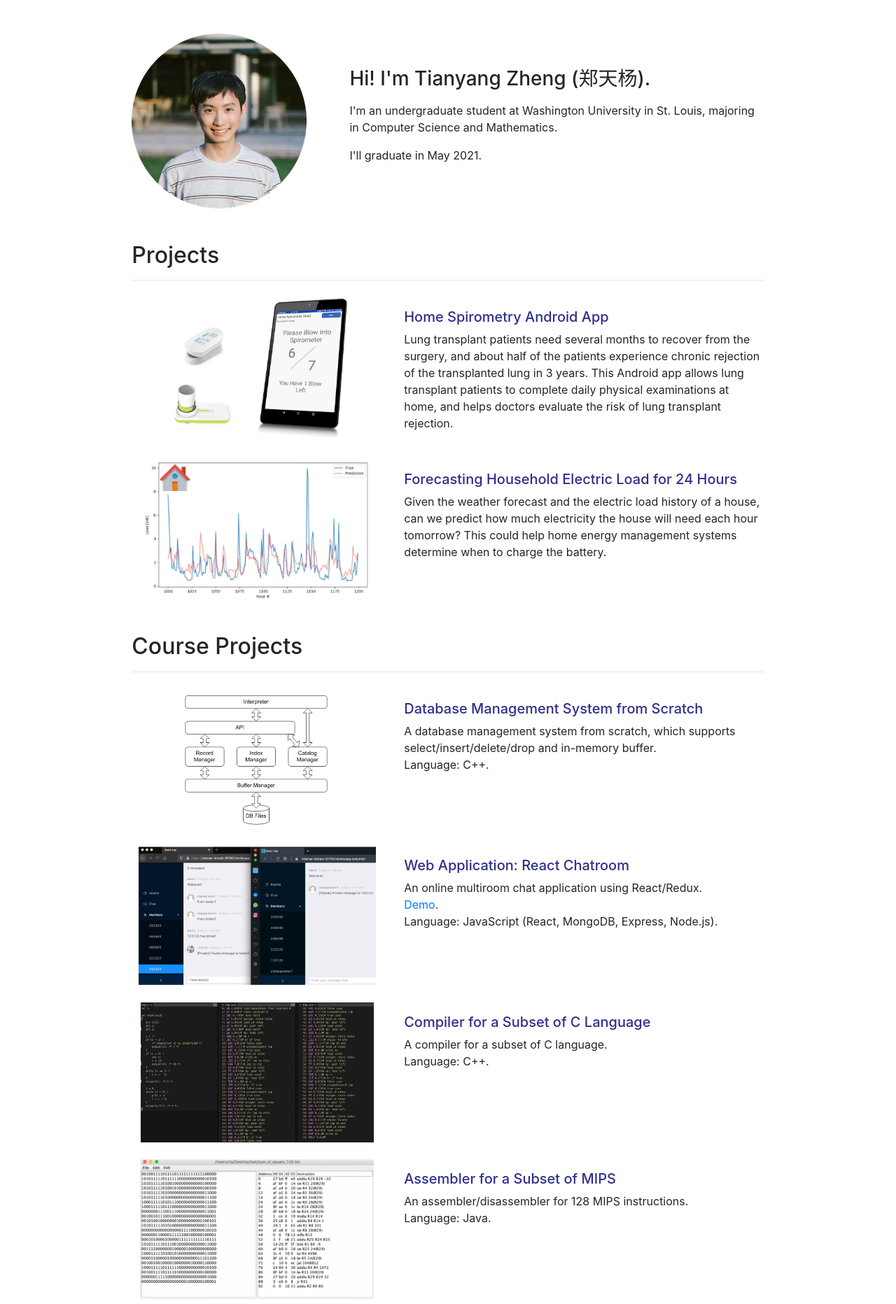
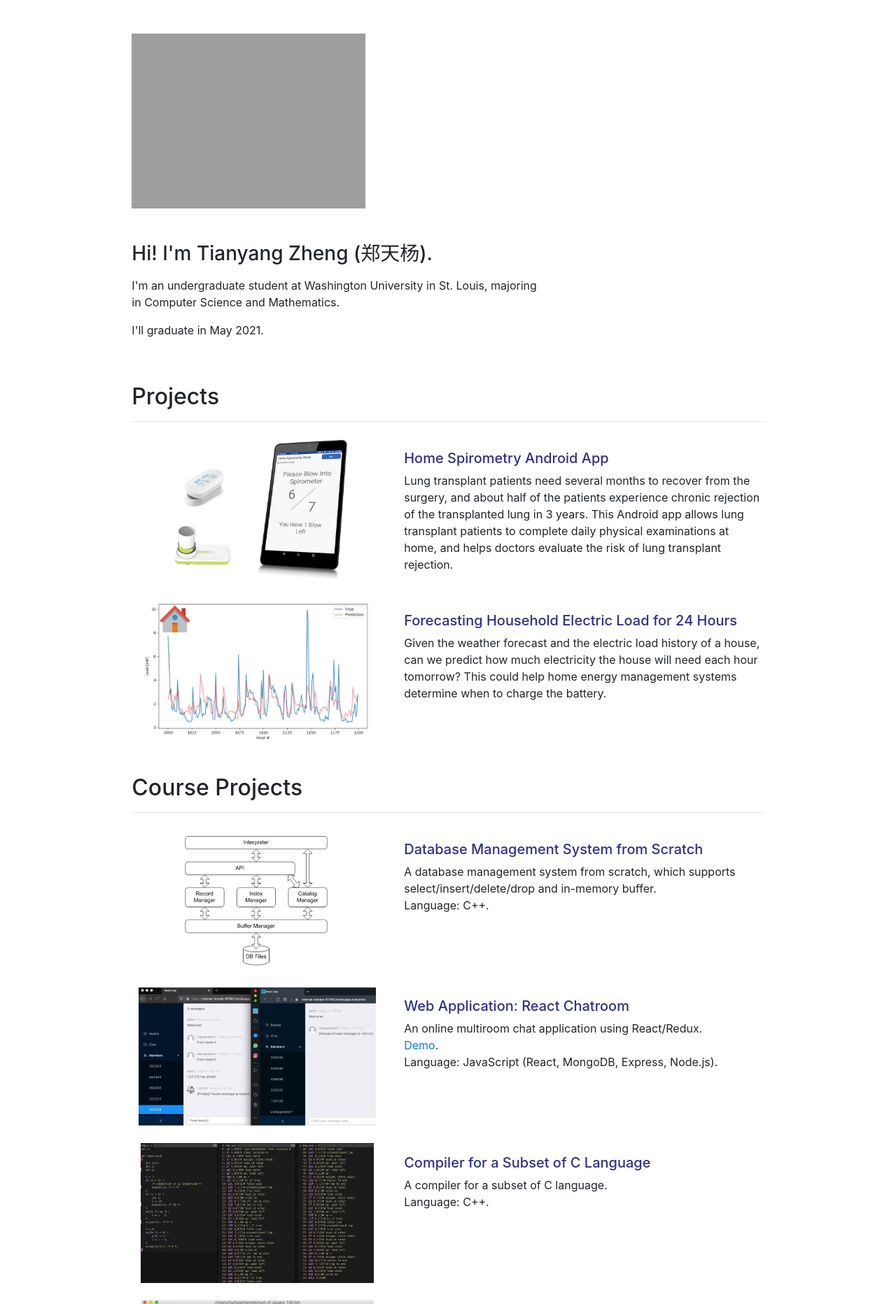
Before and after one commit to ztyreg/personal-website, a Django app: page / in a window 1280 px wide. Shown: the part 56-1920 px from the top of the page at 70% size. Run offline with Django 3.2, Linux system fonts and the light colour scheme; data comes from the database, SQL or seed files in the repository; both versions use the stored data as it was after the commit; some libraries are stand-ins or nearby versions; grey boxes are pictures that could not be loaded.

Commit message:
update images

```diff
--- a/portfolio/templates/portfolio/home.html
+++ b/portfolio/templates/portfolio/home.html
@@ -8,7 +8,7 @@
 
         <div class="row pt-5">
             <div class="col">
-                <img class="image-fluid" src="{% static 'portfolio/self.png' %}" alt="self" height="250pt">
+                <img class="image-fluid" src="{% static 'portfolio/self.jpg' %}" alt="self" height="250pt">
             </div>
             <div class="col-8 mt-5">
                 <h3>
```
Also changed, not shown: db.sqlite3, media/portfolio/images/assembler.jpg (added), media/portfolio/images/assembler_snMIlFt.png (added), media/portfolio/images/breakout.jpg (added), media/portfolio/images/calendar.jpg (added), media/portfolio/images/chat.jpg (added), media/portfolio/images/compiler.jpg (added), media/portfolio/images/database.jpg (added), media/portfolio/images/load.jpg (added), media/portfolio/images/spiro.jpg (added), 1 other file.
